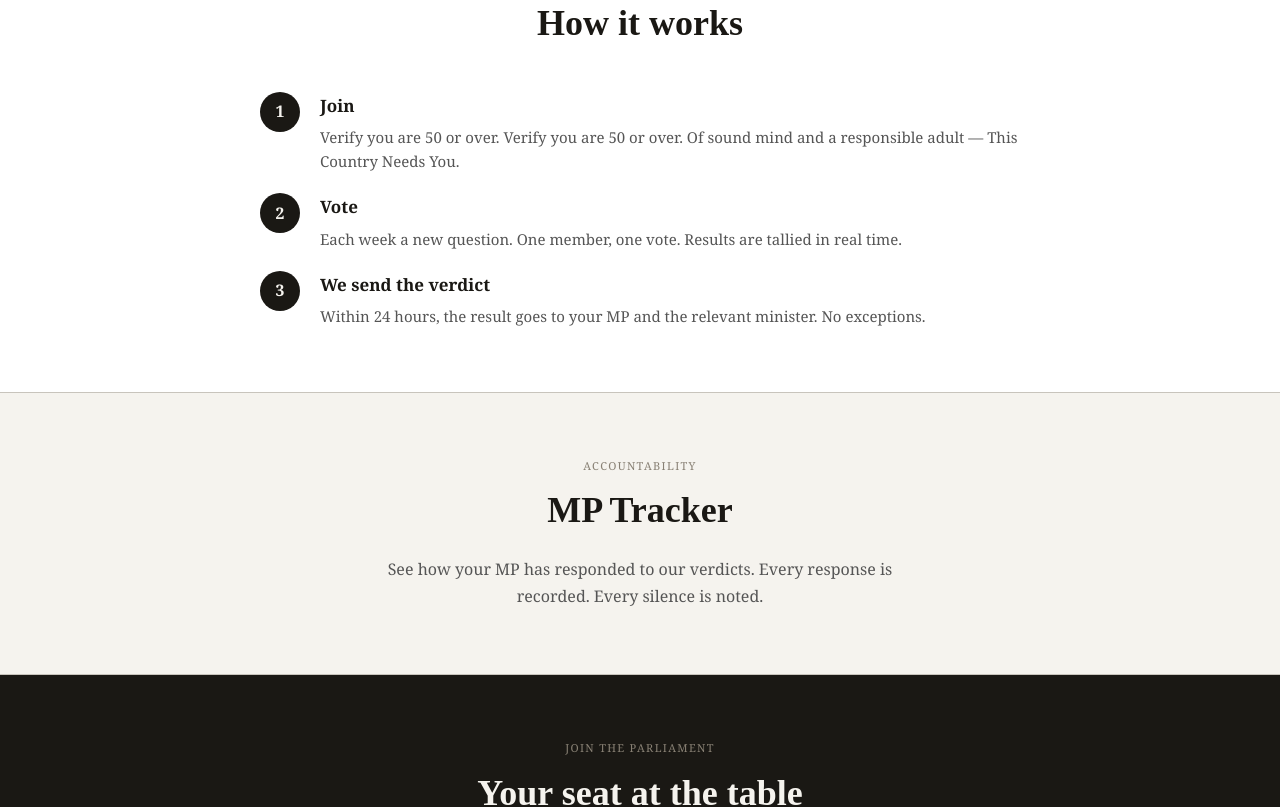
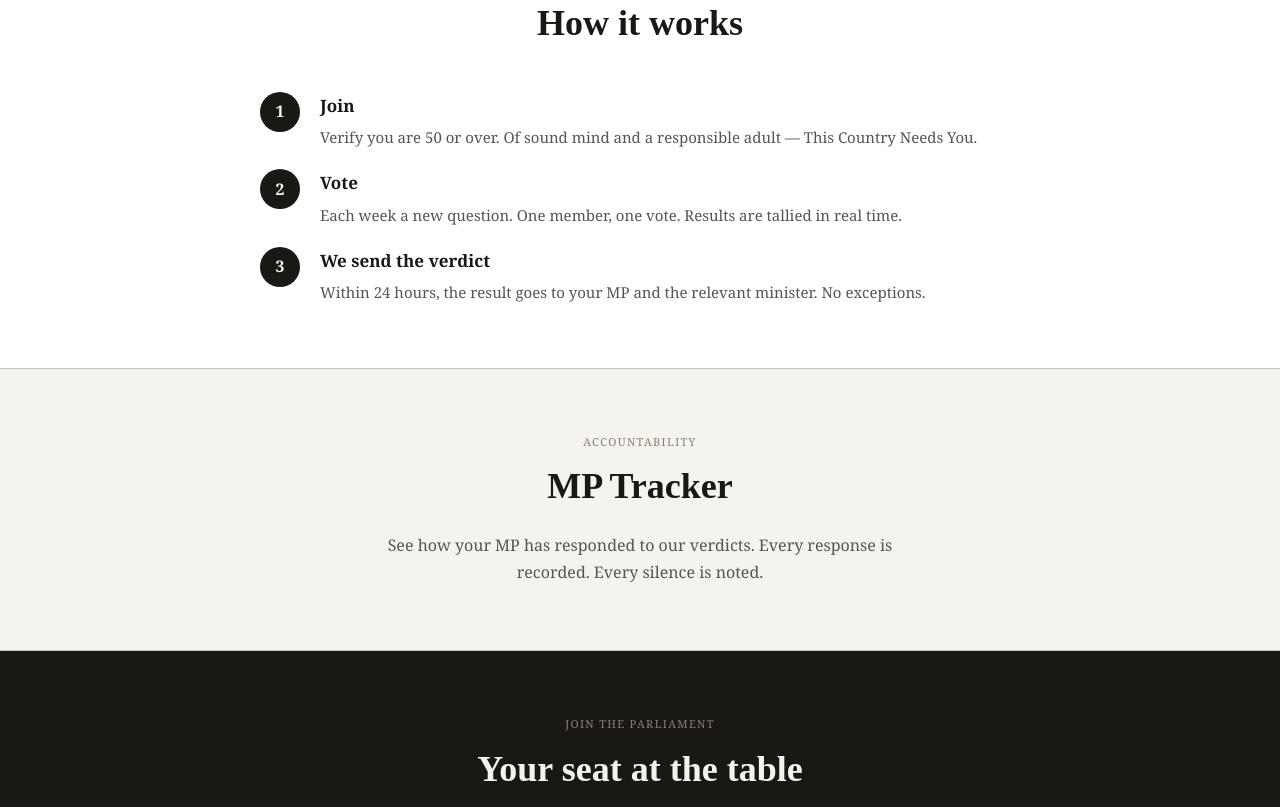
Before and after one commit to chris66daly-dev/grey-parliament, a Next.js app: page / in a window 1280 px wide. Shown: the part 1000-1807 px from the top of the page. Built offline with nearby package versions, Linux system fonts and the light colour scheme; no server answers; the database is empty.

Commit message:
fix: footer copy — no party no agenda

```diff
--- a/components/Footer.tsx
+++ b/components/Footer.tsx
@@ -8,7 +8,7 @@ export default function Footer() {
           <div>
             <div style={{ fontFamily: 'var(--serif)', fontSize: 20, fontWeight: 700, color: '#c9a84c', marginBottom: 8 }}>Grey Parliament</div>
             <div style={{ fontSize: 13, color: '#888074', fontFamily: 'var(--sans)', maxWidth: 260, lineHeight: 1.6 }}>
-              The independent political voice of the over 50s. No party. No agenda. Just experience.
+              We represent No Political Party. We have No Political Agenda. Your voice. Your kids. Our Country.
             </div>
           </div>
           <div style={{ display: 'flex', gap: 32 }}>
--- a/components/HowItWorks.tsx
+++ b/components/HowItWorks.tsx
@@ -1,5 +1,5 @@
 const STEPS = [
-  { n: 1, title: 'Join', body: 'Verify you are 50 or over. Verify you are 50 or over. Of sound mind and a responsible adult — This Country Needs You.' },
+  { n: 1, title: 'Join', body: 'Verify you are 50 or over. Of sound mind and a responsible adult — This Country Needs You.' },
   { n: 2, title: 'Vote', body: 'Each week a new question. One member, one vote. Results are tallied in real time.' },
   { n: 3, title: 'We send the verdict', body: 'Within 24 hours, the result goes to your MP and the relevant minister. No exceptions.' },
 ]
```
